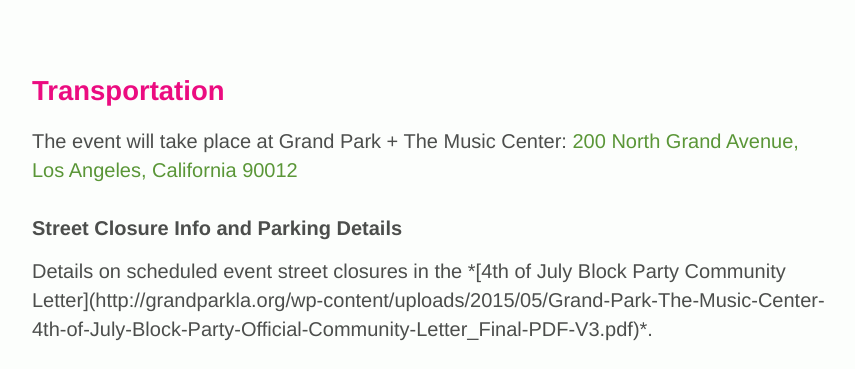
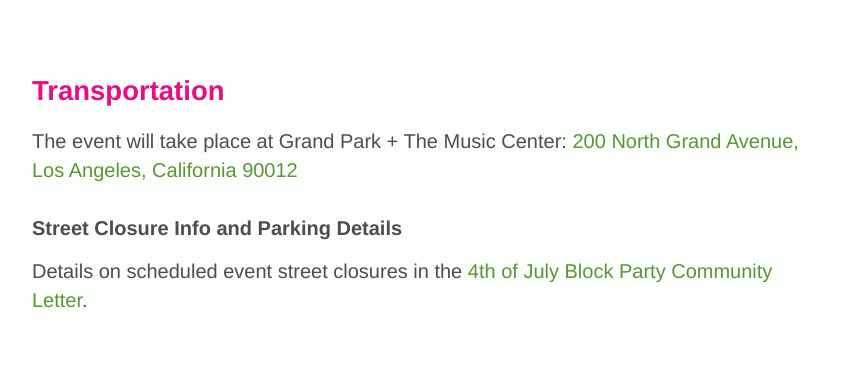
Before and after one commit to grandparkla/july4, a Jekyll site: the page built from index.markdown, in a window 1280 px wide and 900 px high, scrolled down 5618 px, cut to the strip 0-369 px from the top of the window. Shown: the whole strip, without its empty margins (208-1063 px from the left). Built offline with Jekyll 4.4.1, drawn with Linux system fonts in a browser that asks for light colours.

Commit message:
Copy Update #10
-Duncan

```diff
--- a/index.markdown
+++ b/index.markdown
@@ -171,7 +171,7 @@
 
 ### Street Closure Info and Parking Details
 
-<p>Details on scheduled event street closures in the *[4th of July Block Party Community Letter](http://grandparkla.org/wp-content/uploads/2015/05/Grand-Park-The-Music-Center-4th-of-July-Block-Party-Official-Community-Letter_Final-PDF-V3.pdf)*.</p>
+Details on scheduled event street closures in the [4th of July Block Party Community Letter](http://grandparkla.org/wp-content/uploads/2015/05/Grand-Park-The-Music-Center-4th-of-July-Block-Party-Official-Community-Letter_Final-PDF-V3.pdf).
 
 <figure style="cursor: pointer;" onclick="window.open('https://www.google.com/maps/d/viewer?mid=1y4qVJtiU0otj7SNQacA1LOg-yus&hl=en&ll=34.054321657258605%2C-118.24870346470647&z=14')">
 <div style="padding-bottom: 75%; pointer-events: none;">
```
